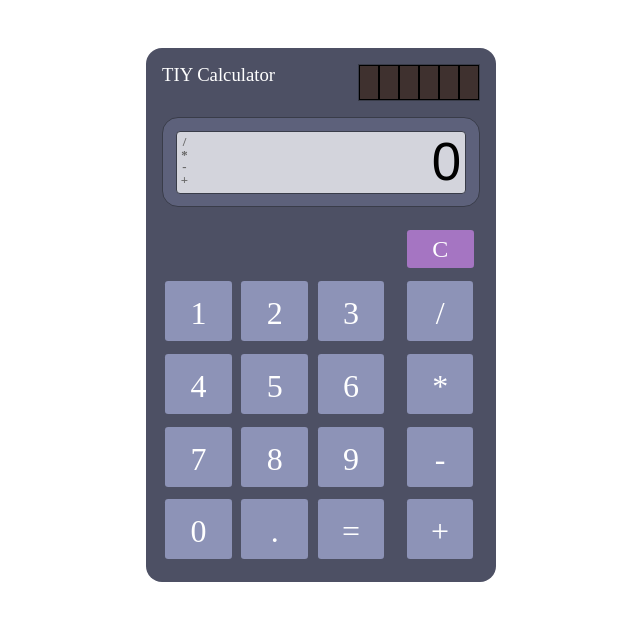
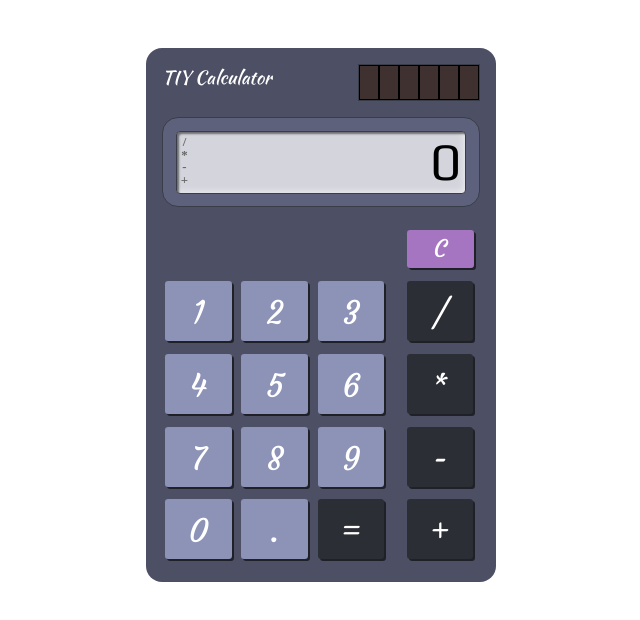
Before and after one commit to thebeckyhamm/tiy-assignment-9, a plain HTML site: page index.html in a window 1280 px wide. Shown: the whole page, without its empty margins (319-959 px from the left). Drawn offline with nearby package versions, Linux system fonts and the light colour scheme.

Commit message:
update styling

```diff
--- a/index.html
+++ b/index.html
@@ -3,6 +3,7 @@
 <head>
     <meta charset="UTF-8">
     <title>TIY Assignment 9: Calculator</title>
+    <link href='http://fonts.googleapis.com/css?family=Kaushan+Script|Play|Courgette' rel='stylesheet' type='text/css'>
     <link rel="stylesheet" href="styles.css">
     <script src="https://code.jquery.com/jquery-2.1.3.min.js"></script>
     <script src="https://cdnjs.cloudflare.com/ajax/libs/underscore.js/1.7.0/underscore-min.js"></script>
--- a/styles.css
+++ b/styles.css
@@ -23,6 +23,7 @@ body {
 .name {
     color: white;
     float: left;
+    font-family: 'Kaushan Script';
     font-weight: normal;
     margin: 0;
 }
@@ -52,6 +53,7 @@ body {
     background-color: #D3D4DC;
     border: 1px solid #393C49;
     border-radius: 4px;
+    box-shadow: inset 2px 2px 2px rgba(0, 0, 0, .5), inset -2px -2px 6px rgba(255,255,255,.5);
     margin: .8em;
     min-height: 50px;
 }
@@ -82,15 +84,17 @@ body {
 
 .display-numbers span {
     font-size: 3.3em;
-    font-family: arial;
+    font-family: "Play", Arial;
 }
 
 
 .btn {
     border-radius: .2rem;
+    box-shadow: 2px 2px rgba(0,0,0,.6);
     color: white;
     display: inline-block;
     float: left;
+    font-family: 'Courgette';
     font-size: 2rem;
     line-height: 1;
     margin: .4rem;
@@ -113,7 +117,17 @@ body {
     padding: .5em;
 }
 
+.number-pad .btn:active, .btn-purple:active {
+    box-shadow: none;
+    transform: translate3d(2px, 2px, 0);
+}
+
 .number-pad .btn:nth-child(4n) {
+    background-color: #2C2E35;
     margin-left: 1rem;
     width: calc(25% - .8rem);
 }
+
+.number-pad .btn:nth-last-child(2) {
+    background-color: #2C2E35;
+}
```
